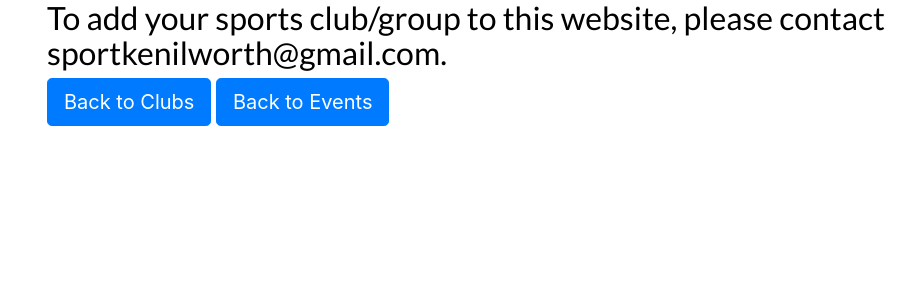
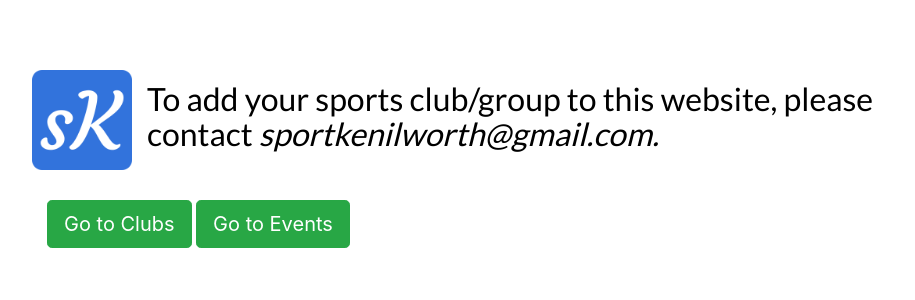
Before and after one commit to armgolf/sportKenilworth, a Django app: page /contact/ in a window 1280 px wide. Shown: the top 300 px of the page, without its empty margins (38-953 px from the left). Run offline with Django 3.2, Linux system fonts and the light colour scheme; some libraries are stand-ins or nearby versions.

Commit message:
Mod for contact page.

```diff
--- a/blog/templates/blog/contact.html
+++ b/blog/templates/blog/contact.html
@@ -13,19 +13,25 @@
         <link href="https://fonts.googleapis.com/css?family=Lato|Playball" rel="stylesheet">
     </head>
     <body>
+      <div class="col-xs-12" style="height:70px;"></div>
       <div class="container">
         <div class="row">
-          <div class="col">
-            <h2>To add your sports club/group to this website, please contact sportkenilworth@gmail.com.</h2>
+          <div class="col-md-1.5">
+            <img src="{% static 'images/favicon.png' %}" width="100" height="100">
+          </div>
+          <div class="col-md-9 align-self-center">
+            <h2>To add your sports club/group to this website, please contact <i>sportkenilworth@gmail.com.</i></h2>
           </div>
         </div>
         <div class="row">
           <div class="col">
-            <a href="{% url 'club_list' %}" role="button" class="btn btn-primary btn-lg">Back to Clubs </a>
-            <a href="{% url 'event_list' %}" role="button" class="btn btn-primary btn-lg">Back to Events </a>
+            <div class="col-xs-12" style="height:30px;"></div>
+            <a href="{% url 'club_list' %}" role="button" class="btn btn-success btn-lg">Go to Clubs </a>
+            <a href="{% url 'event_list' %}" role="button" class="btn btn-success btn-lg">Go to Events </a>
           </div>
         </div>
+
+        <div class="col-xs-12" style="height:30px;"></div>
       </div>
-
     </body>
 </html>
```
Also changed, not shown: blog/static/images/favicon.png (added).
